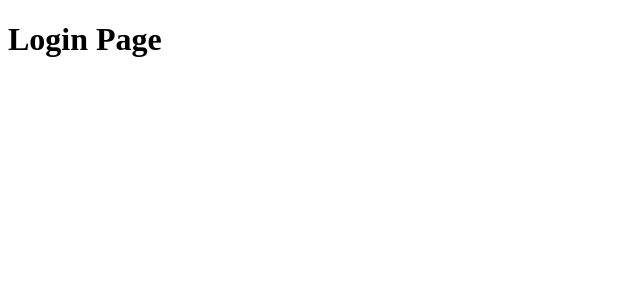
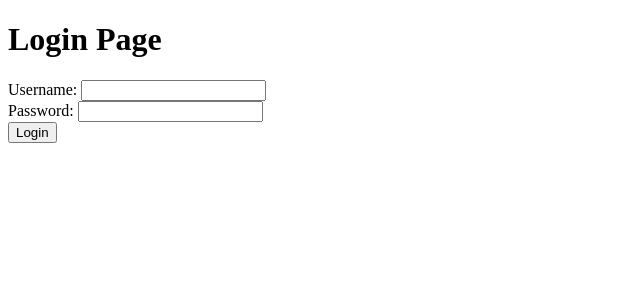
Before and after one commit to kjdowns/nook-services, a React (Create React App) app: page /login in a window 1280 px wide. Shown: the top 300 px of the page, without its empty margins (0-640 px from the left). Built offline with nearby package versions, Linux system fonts and the light colour scheme.

Commit message:
add form to login page

```diff
--- a/src/Login.js
+++ b/src/Login.js
@@ -4,7 +4,22 @@ class Login extends Component {
 
     render(){
         return (
-            <h1>Login Page</h1>
+            <div>
+                <h1>Login Page</h1>
+                <form>
+                    <div>
+                        <label>Username: </label>
+                        <input type="text" name="username" />
+                    </div>
+                    <div>
+                        <label>Password: </label>
+                        <input type="password" name="password" />
+                    </div>
+                    <div>
+                        <input type="submit" value="Login" />
+                    </div>
+                </form>
+            </div>
         )
     }
 
```
